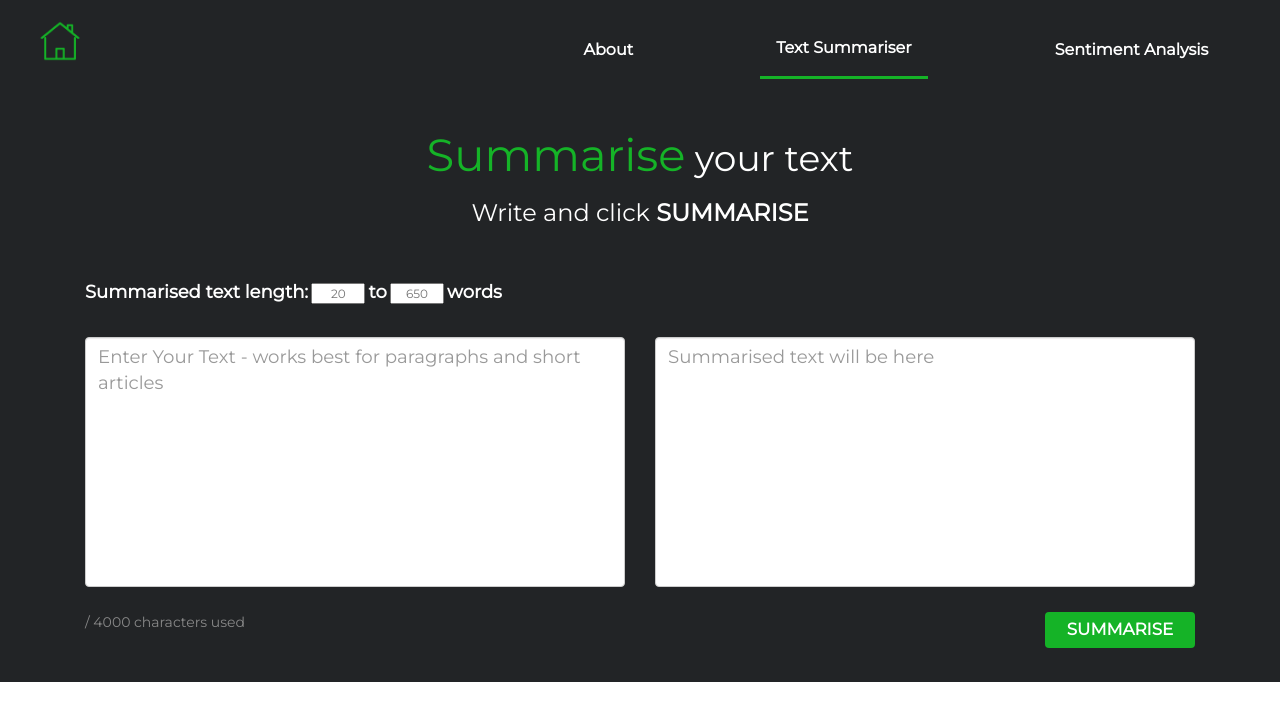
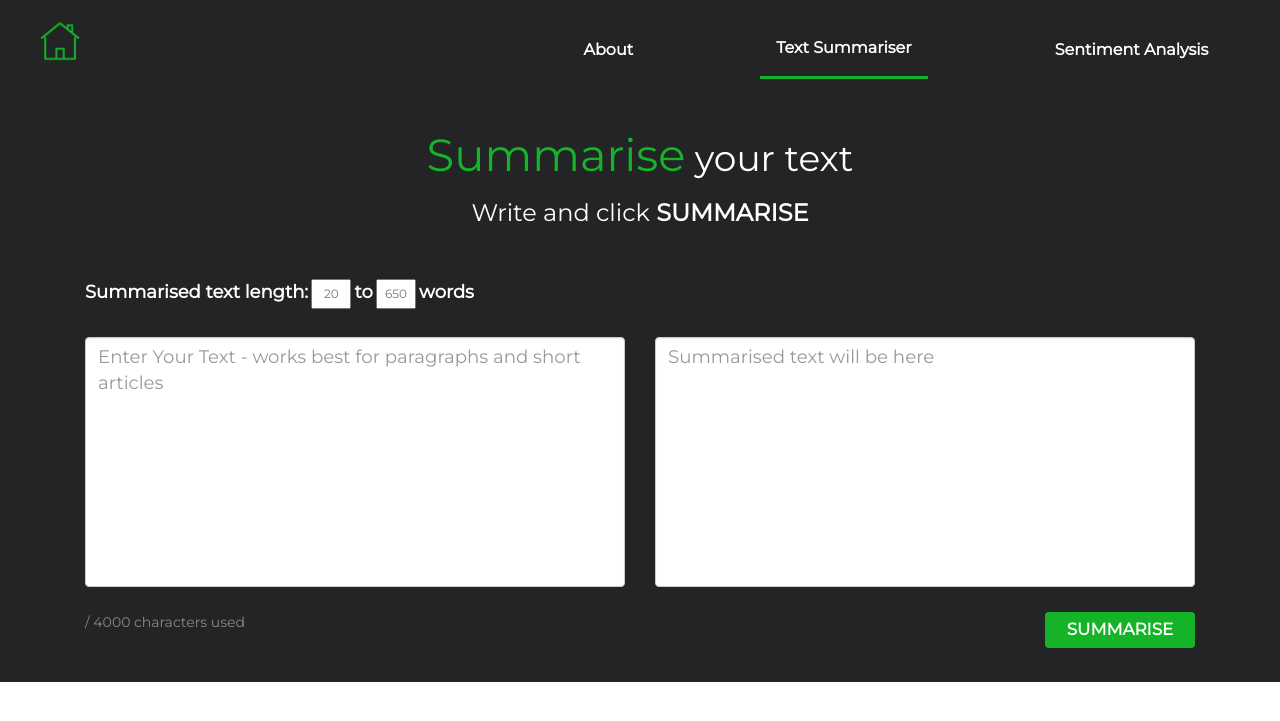
Before and after one commit to Paresh95/NLP-Web-App, a Flask app: page /summariser in a window 1280 px wide. Shown: the top 721 px of the page. Run offline with Flask 2, Linux system fonts and the light colour scheme; some libraries are stand-ins or nearby versions.

Commit message:
Updated text writing spacing

```diff
--- a/static/styles/mystyles.css
+++ b/static/styles/mystyles.css
@@ -300,8 +300,8 @@ textarea.form-control {
 .number-box{
   text-align: center;
   font-size: 1.2rem;
-  width: 10%;
-  height: 10%;
+  width: 40px;
+  height: 30px;
   color: #080808;
 }
 
```
